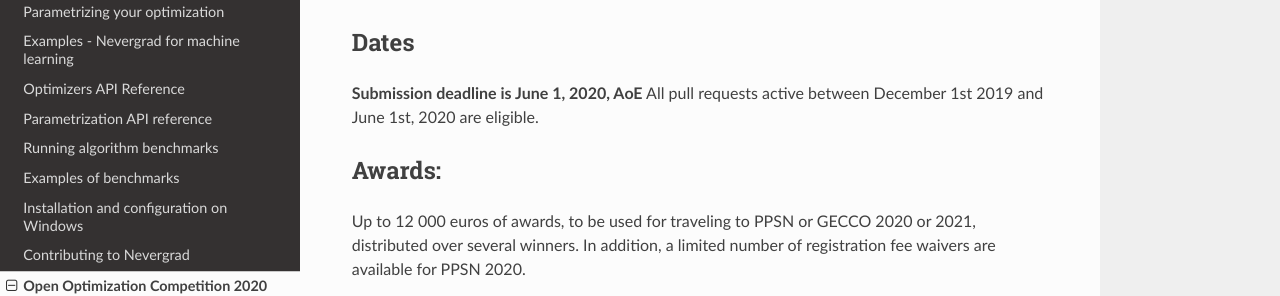
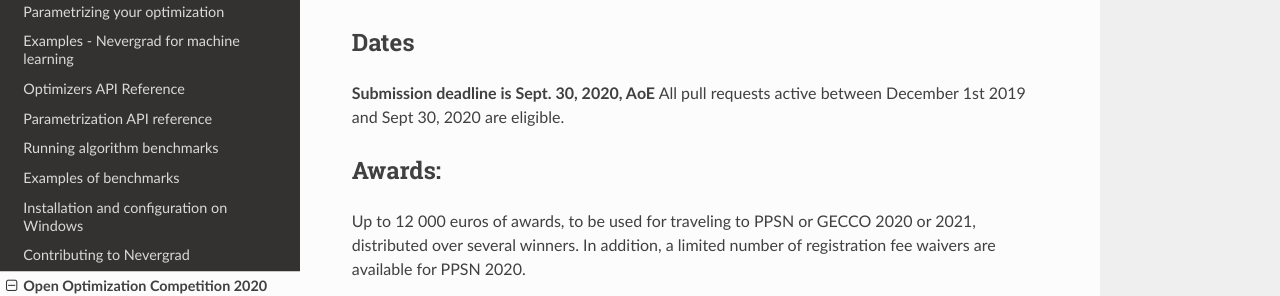
Before and after one commit to facebookresearch/nevergrad, a Sphinx documentation site: the page built from docs/opencompetition2020.md, in a window 1280 px wide and 900 px high, scrolled down 1584 px. Shown: the part 174-470 px from the top of the window. Built offline with Sphinx 7.4.7 and the Read the Docs theme 2.0.0, drawn with Linux system fonts in a browser that asks for light colours.

Commit message:
Update competition deadline (#702)
* dates

* Update opencompetition2020.md

```diff
--- a/docs/opencompetition2020.md
+++ b/docs/opencompetition2020.md
@@ -52,8 +52,8 @@ Submission deadline: April 17, 2020
 Make sure to select the Open Optimization Competition 2020 as track when you submit your paper.
 
 ## Dates
-**Submission deadline is June 1, 2020, AoE**
-All pull requests active between December 1st 2019 and June 1st, 2020 are eligible.
+**Submission deadline is Sept. 30, 2020, AoE**
+All pull requests active between December 1st 2019 and Sept 30, 2020 are eligible.
 
 ## Awards:
 Up to 12 000 euros of awards, to be used for traveling to PPSN or GECCO 2020 or 2021, distributed over several winners.
```
